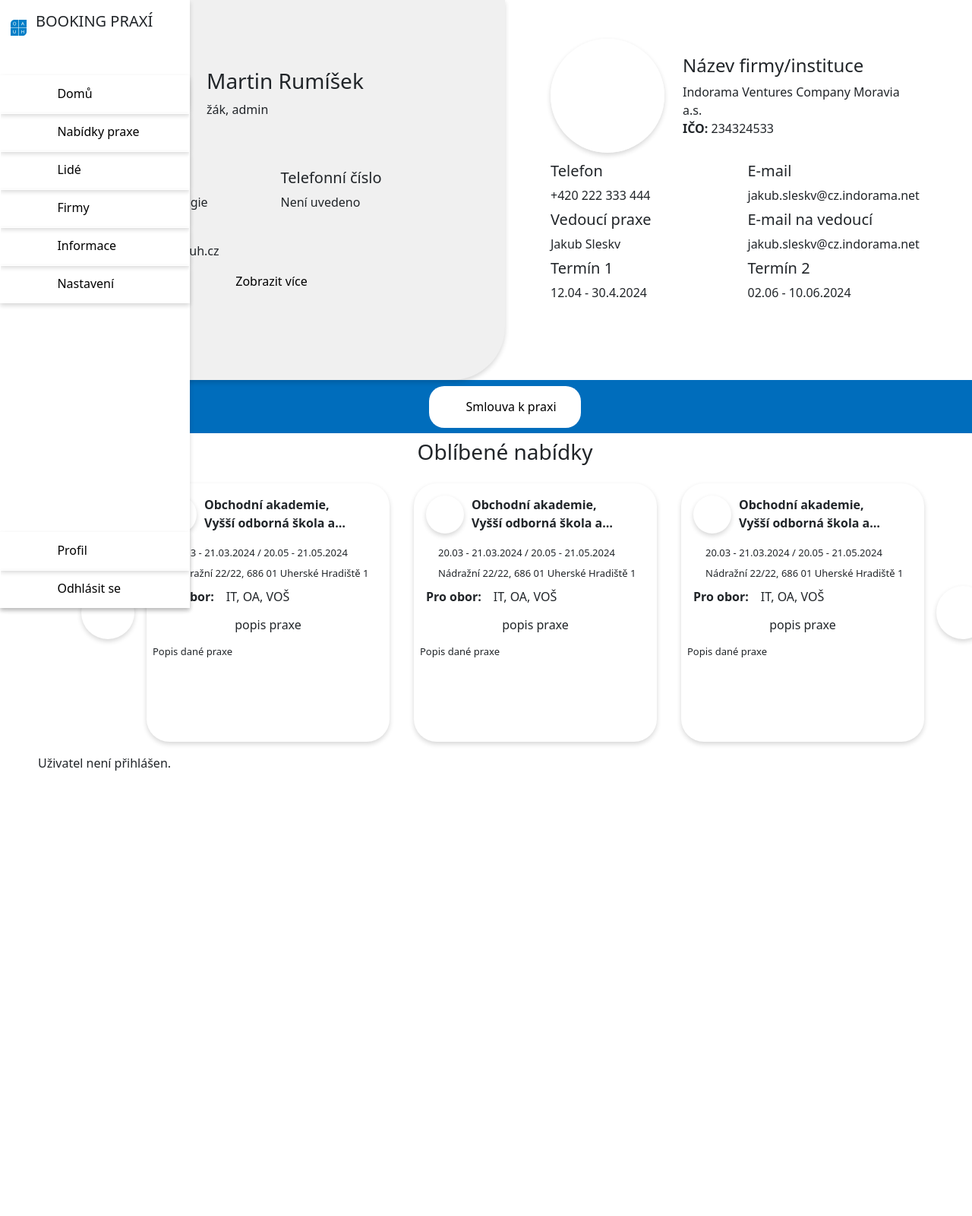
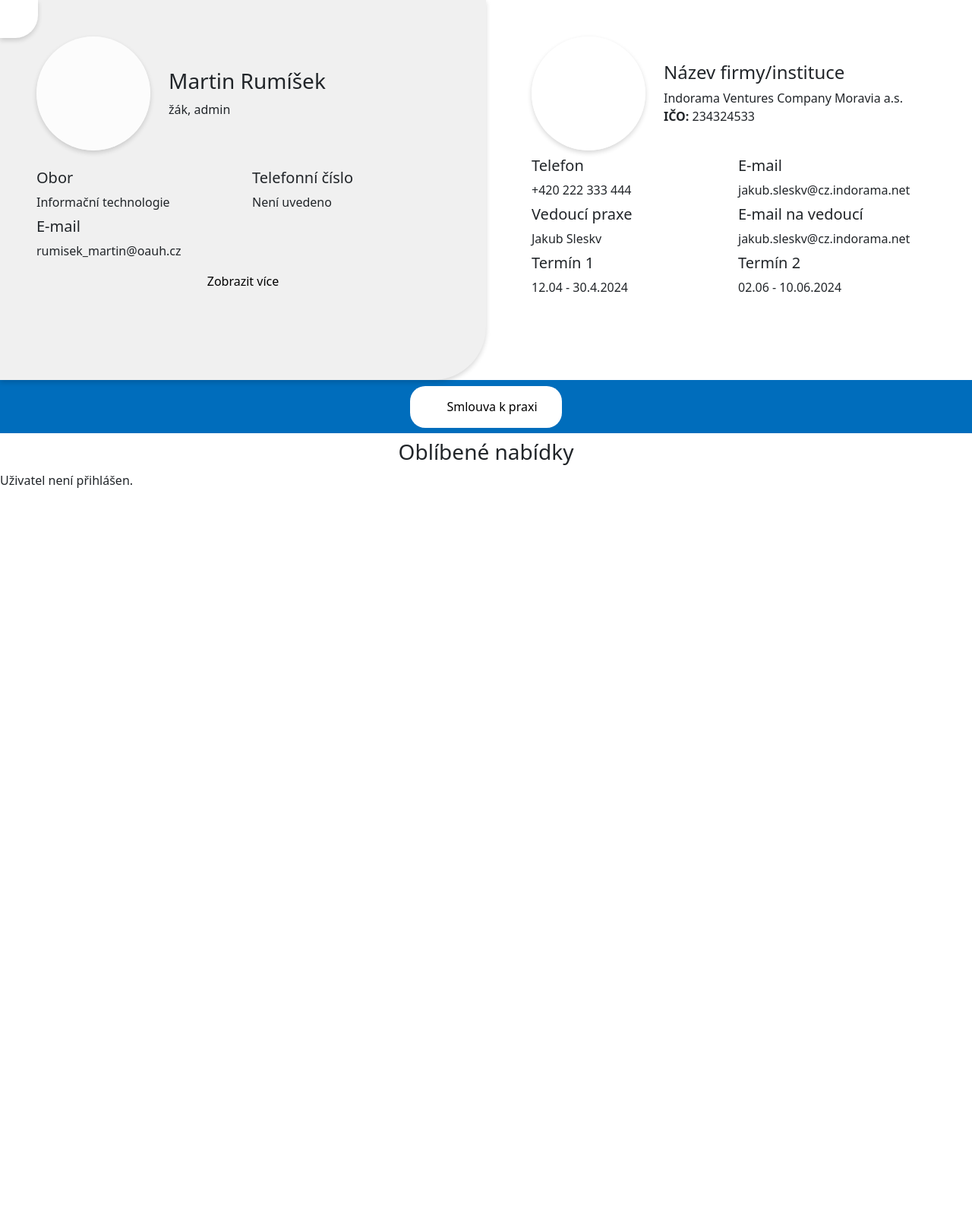
Before and after one commit to martinrumisek/booking_praxi, a CodeIgniter 4 app: the page made by app/Views/index.php in a window 1280 px wide. Shown: the whole page at 76% size. Run offline with PHP 8.4 and a stand-in for CodeIgniter, Linux system fonts and the light colour scheme; the template is opened without the code that fills it, so the values that code supplies are empty; some libraries are stand-ins or nearby versions.

Commit message:
Příprava layoutu s navbar na respo + na hlavní stránce oddělání nefunkčních karet.

```diff
--- a/app/Views/index.php
+++ b/app/Views/index.php
@@ -128,7 +128,7 @@
 </div>
 <div class="btn-container d-flex justify-content-center align-items-center"><a href="" class="btn-document-export d-flex justify-content-center align-items-center p-2"><i class="fa-solid fa-file p-2"></i> Smlouva k praxi</a></div>
 <div class="d-flex justify-content-center mt-2"><h3>Oblíbené nabídky</h3></div>
-<div class="d-flex align-items-center container">
+<div class="d-flex align-items-center container d-none">
     <!-- Tlačítko pro předchozí kartu -->
     <a href="#">
         <div class="next-previously d-flex align-items-center justify-content-center"><i class="fa-solid fa-chevron-left"></i></div>
--- a/app/Views/layout/layout_nav.php
+++ b/app/Views/layout/layout_nav.php
@@ -111,55 +111,101 @@
         .nav-container:hover ~ .main-content {
             margin-left: 90px;
         }
-        @media (max-height: 800px){
-            .nav-container{
+        .button-for-nav {
+            display: block;
+            position: fixed;
+            top: 0px;
+            left: 0px;
             width: 50px;
+            height: 50px;
+            z-index: 9999;
+            background-color: none;
+            border-radius: 0px 0px 30px 0px;
             }
-            .nav-item{
+        .mobile-btn-nav{
+            display: block;
+            background-color: white;
+            box-shadow: 0px 3px 6px #00000029;
+            z-index: 9999;
+            width: 50px;
+            height: 50px;
+            border-radius: 0px 0px 30px 0px;
+        }
+        .nav-logo-mobile{
             width: 50px;
             height: 50px;
         }
+        @media (min-height: 800px){
+            .button-for-nav{
+               display: none;
+            }
+        }
+        @media (max-height: 800px){
+            .block-nav{
+                visibility: hidden;
+            }
+            .button-for-nav{
+                display: block;
+            }
+            .nav-container{
+                display: none;
+            }
+            .nav-item{
+                width: 0px;
+                height: 0px;
+            }
             .nav-logo{
-                width: 25px;
+                width: 0px;
             }
             .main-content{
-                margin-left: 50px;
+                margin-left: 0;
             }
         }
+        @media (min-witdh: 800px){
+
+        }
         @media (max-width: 800px){
+        .block-nav{
+            visibility: hidden;
+        }
+        .button-for-nav{
+            display: block;
+        }
             .nav-container{
-            width: 50px;
+            width: 0px;
         }
         .nav-item{
-            width: 50px;
-            height: 50px;
+            width: 0px;
+            height: 0px;
         }
         .nav-logo{
-            width: 25px;
+            width: 0px;
         }
         .main-content{
-                margin-left: 50px;
-            }
-    }
-    @media (max-height: 620px){
-            .nav-container{
-                width: 40px;
-            }
-            .nav-item{
-                width: 40px;
-                height: 40px;
-            }
-            .nav-logo{
-                width: 19px;
-            }
-            .main-content{
-                margin-left: 40px;
+            margin-left: 0;
         }
     }
     </style>
     <div class="d-flex">
-        <!----Navigační panel----->
-        <div class="d-block">
+        <!-- Navigační panel pro mobilní zobrazení -->
+        <div class="button-for-nav">
+            <a class="mobile-btn-nav d-flex justify-content-center align-items-center" href="" data-bs-toggle="offcanvas" data-bs-target="#demo"><i class="fa-solid fa-bars"></i></a>
+            <!-- offcanvas - který se otvírá pomocí tlačítka výšše, ale jenom pro mobilní zařízení -->
+            <div class="offcanvas offcanvas-start" id="demo">
+                <div class="offcanvas-header">
+                    <div class="d-flex align-items-center">
+                        <a href="#" class="d-flex align-items-center"><h1 alt="Booking praxí"><img src="<?=base_url('assets/img/logo/logo_oauh_modra.svg')?>" class="nav-logo-mobile" alt="Logo - OAUH"></h1></a>
+                        <p class="nav-text-mobile m-0 p-2 bold h5">BOOKING PRAXÍ</p>
+                    </div>
+                    <button type="button" class="btn-close text-reset" data-bs-dismiss="offcanvas"></button>
+                </div>
+                <div class="offcanvas-body">
+                    <!-- Hlavní pole v canvas -->
+                </div>
+            </div>
+        </div>
+        <!----Navigační panel pro pc----->
+        <div class="d-block block-nav">
             <div class="d-block nav-container d-flex sticky-top flex-column">
                 <div class="d-flex align-items-center">
                 <a href="#"><h1 alt="Booking praxí"><img src="<?=base_url('assets/img/logo/logo_oauh_modra.svg')?>" class="nav-logo" alt="Logo - OAUH"></h1></a>
@@ -182,29 +228,5 @@
         <!-----Konec navigačního panelu a začátek hlavního obsahu stránky--------->
         <div class="main-content"><?= $this->renderSection('content')?></div>
     </div>
-    <script>
-        // Práce s profilovým kontejnerem
-        const profileIcon = document.getElementById('profile-icon');
-        const profileContainer = document.querySelector('.nav-profile-container');
-
-        profileIcon.addEventListener('click', function(e) {
-            e.stopPropagation();
-            const isVisible = profileContainer.style.display === 'block';
-            profileContainer.style.display = isVisible ? 'none' : 'block';
-
-            // Zavření po 5s
-            if (!isVisible) {
-                setTimeout(() => {
-                    profileContainer.style.display = 'none';
-                }, 5000);
-            }
-        });
-        //Zavření kontejneru po kliknutí na stránku, kromě samotného kontejneru.
-        document.addEventListener('click', function(e) {
-            if (!profileContainer.contains(e.target) && !profileIcon.contains(e.target)) {
-                profileContainer.style.display = 'none';
-            }
-        });
-    </script>
 </body>
 </html>
```
Lines whose indentation alone changed are shown as unchanged.
